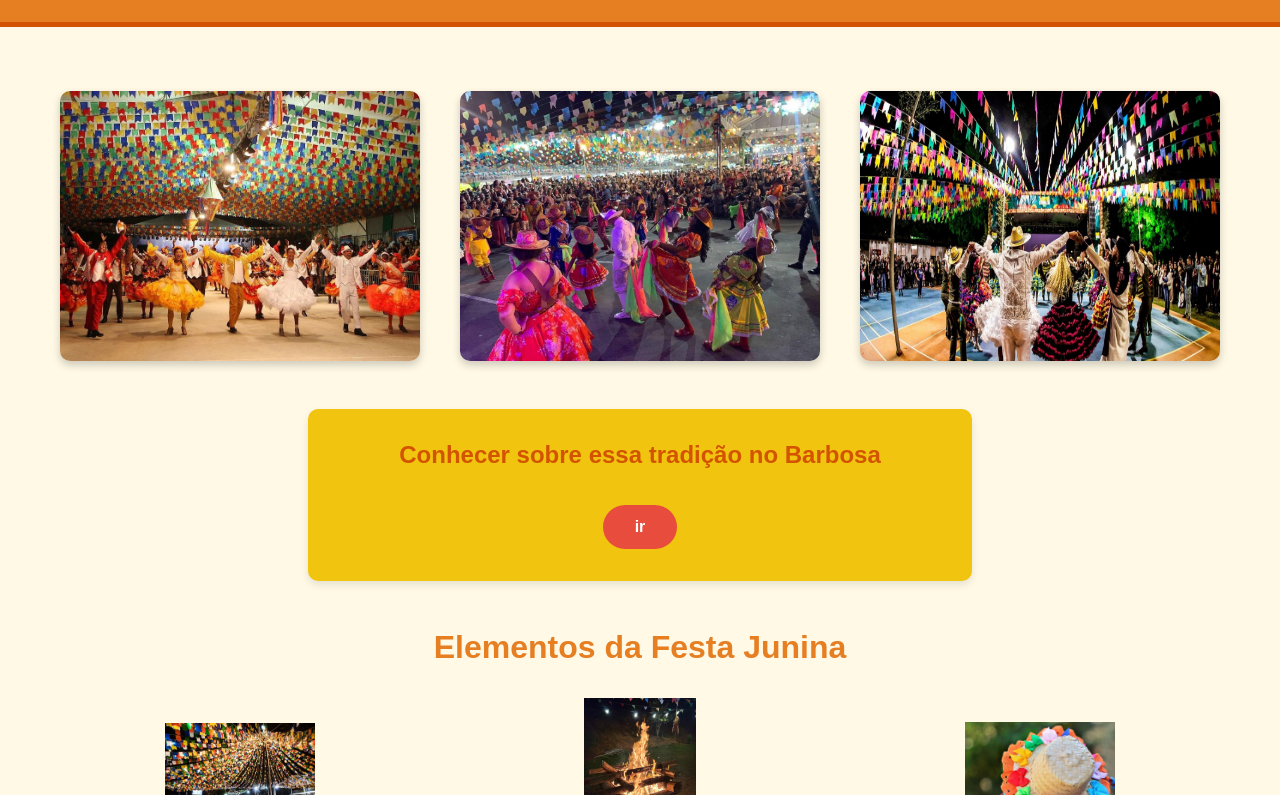
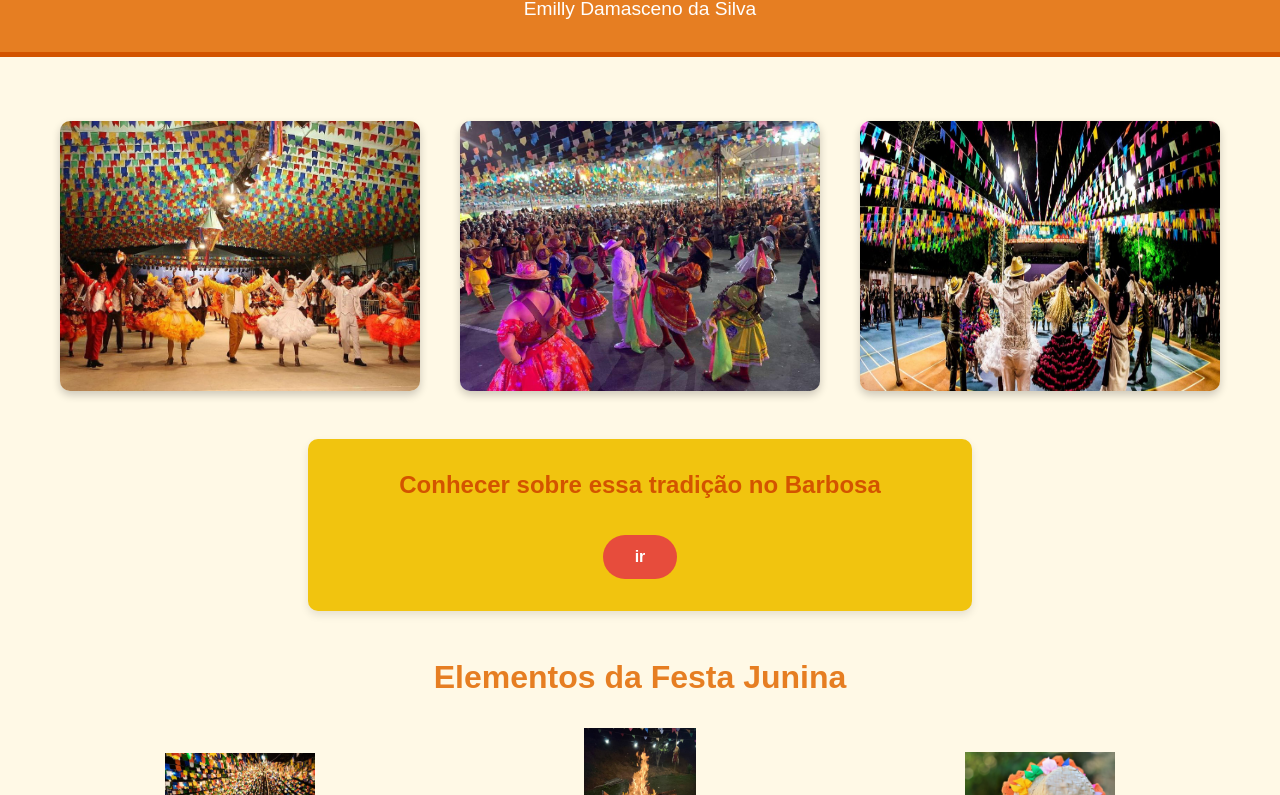
Before and after one commit to emillydamasceno/arraiabarbosa, a plain HTML site: page index.html in a window 1280 px wide. Shown: the part 97-892 px from the top of the page. Drawn offline with Linux system fonts and the light colour scheme.

Commit message:
Update index.html

```diff
--- a/index.html
+++ b/index.html
@@ -9,7 +9,9 @@
 <body>
     <header>
         <h1>Festa junina</h1>
-      </header>
+        <p>Emilly Damasceno da Silva</p>
+
+    </header>
 
     <main>
         <section class="destaque">
```
